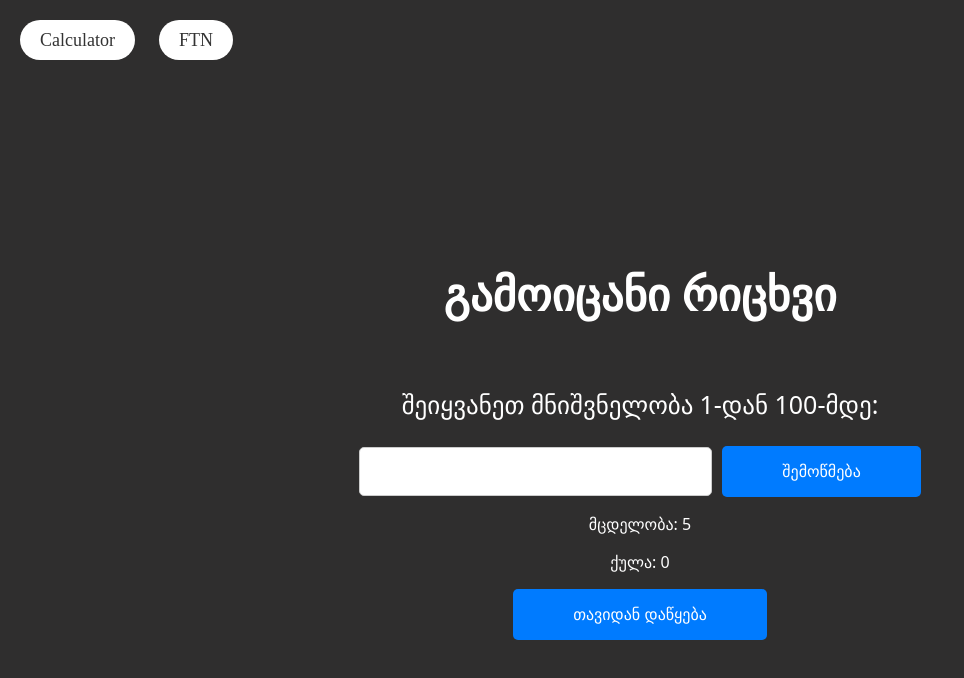
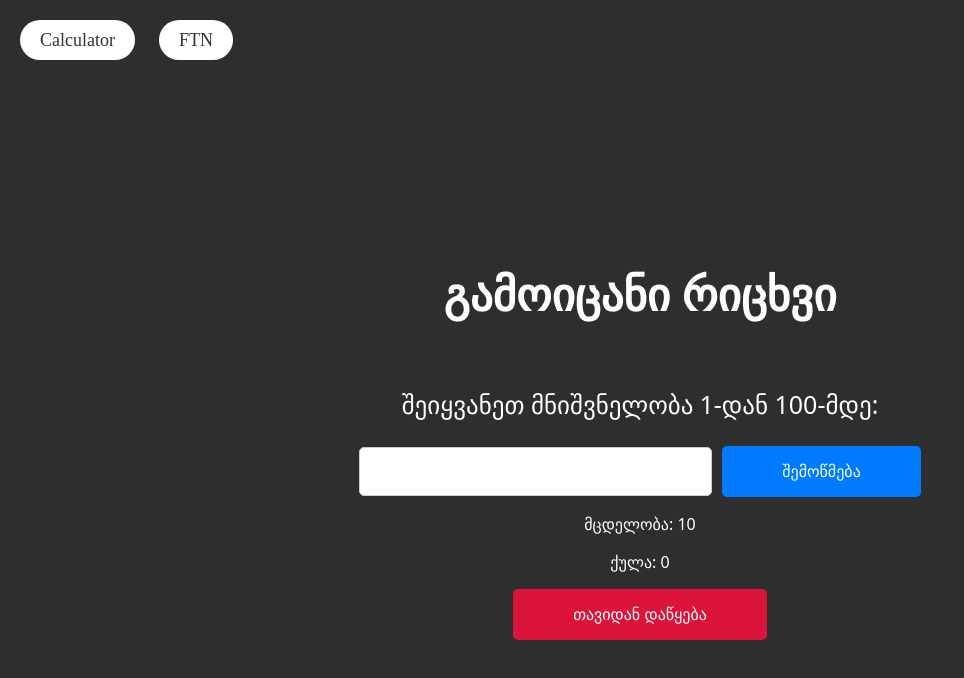
Before and after one commit to JhonLatte/JS-projects, a plain HTML site: page index.html in a window 1280 px wide. Both pictures are taken after a click on the button "თავიდან დაწყება". Shown: the part 831-1509 px from the top of the page, without its empty margins (0-964 px from the left). Drawn offline with Linux system fonts and the light colour scheme.

Commit message:
fixed bugs

```diff
--- a/assets/JS/main.js
+++ b/assets/JS/main.js
@@ -71,7 +71,7 @@ function evaluateExpression(expression) {
 //.................................. GUESS THE NUMBERA ..............................
 
 
-let attemptsLeft = 5;
+let attemptsLeft = 10;
 let score = 0;
 let randomNumber = generateRandomNumber();
 console.log(randomNumber);
@@ -130,7 +130,7 @@ function checkLoss() {
 
 
 function restartGame() {
-    attemptsLeft = 5;
+    attemptsLeft = 10;
     score = 0;
     document.getElementById("attempts").textContent = attemptsLeft;
     document.getElementById('score').textContent = score;
--- a/assets/styles/style.css
+++ b/assets/styles/style.css
@@ -153,5 +153,13 @@ nav a:hover {
   }
 
   .GuessTheNumber button:hover {
-    background-color: #0056b3;
+    background-color: #0057b3;
   }
+
+  .GuessTheNumber .resetgame{
+    background-color: crimson;
+ }
+
+ .GuessTheNumber .resetgame:hover{
+    background-color: rgba(203, 16, 53, 0.719);
+ }
--- a/index.html
+++ b/index.html
@@ -78,7 +78,7 @@
 <p id="result"></p>
 <p>მცდელობა: <span id="attempts">10</span></p>
 <p>ქულა: <span id="score">0</span></p>
-<button onclick="restartGame()">თავიდან დაწყება</button>
+<button class="resetgame" onclick="restartGame()">თავიდან დაწყება</button>
 </section>
 
 <!-- .................................. -->
```
